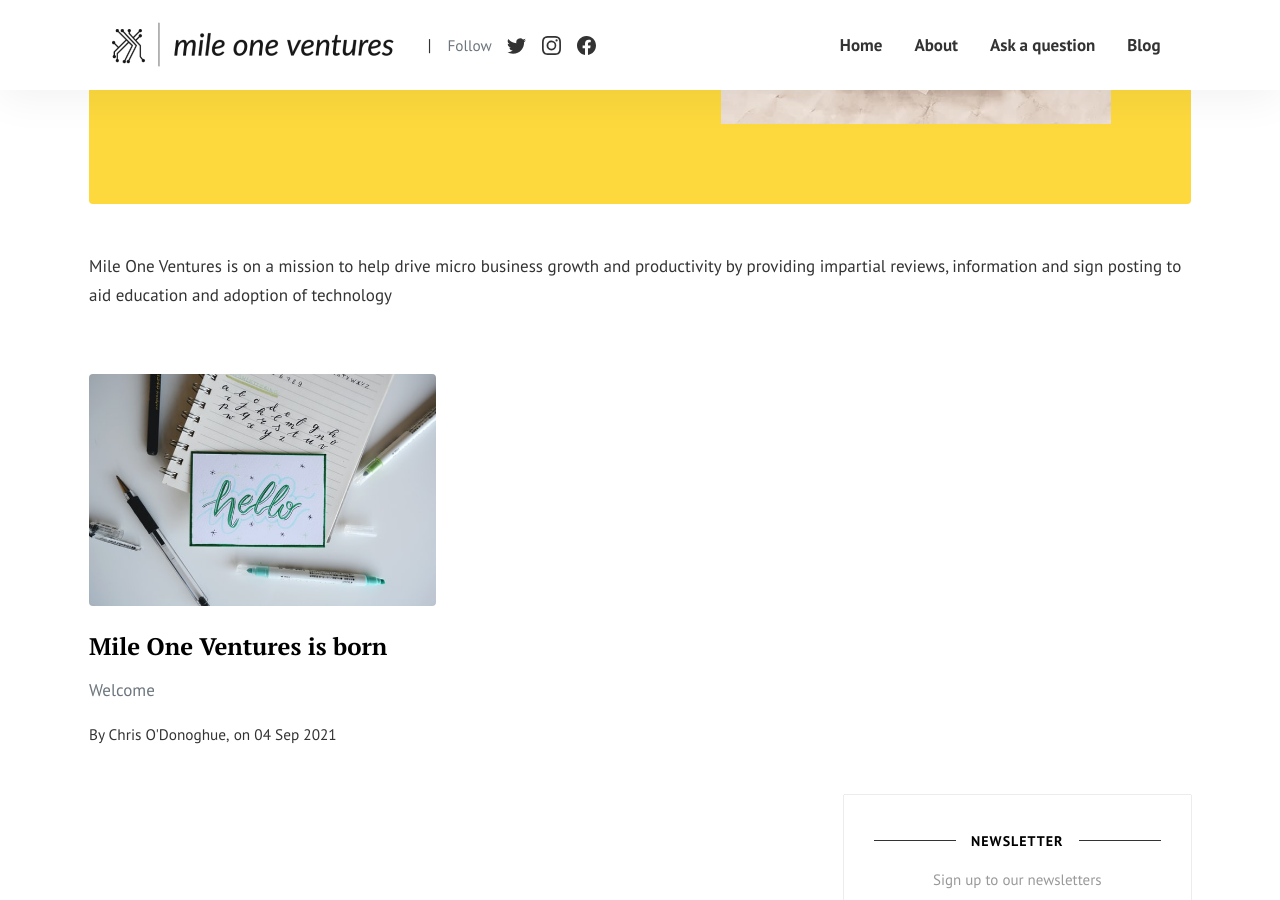
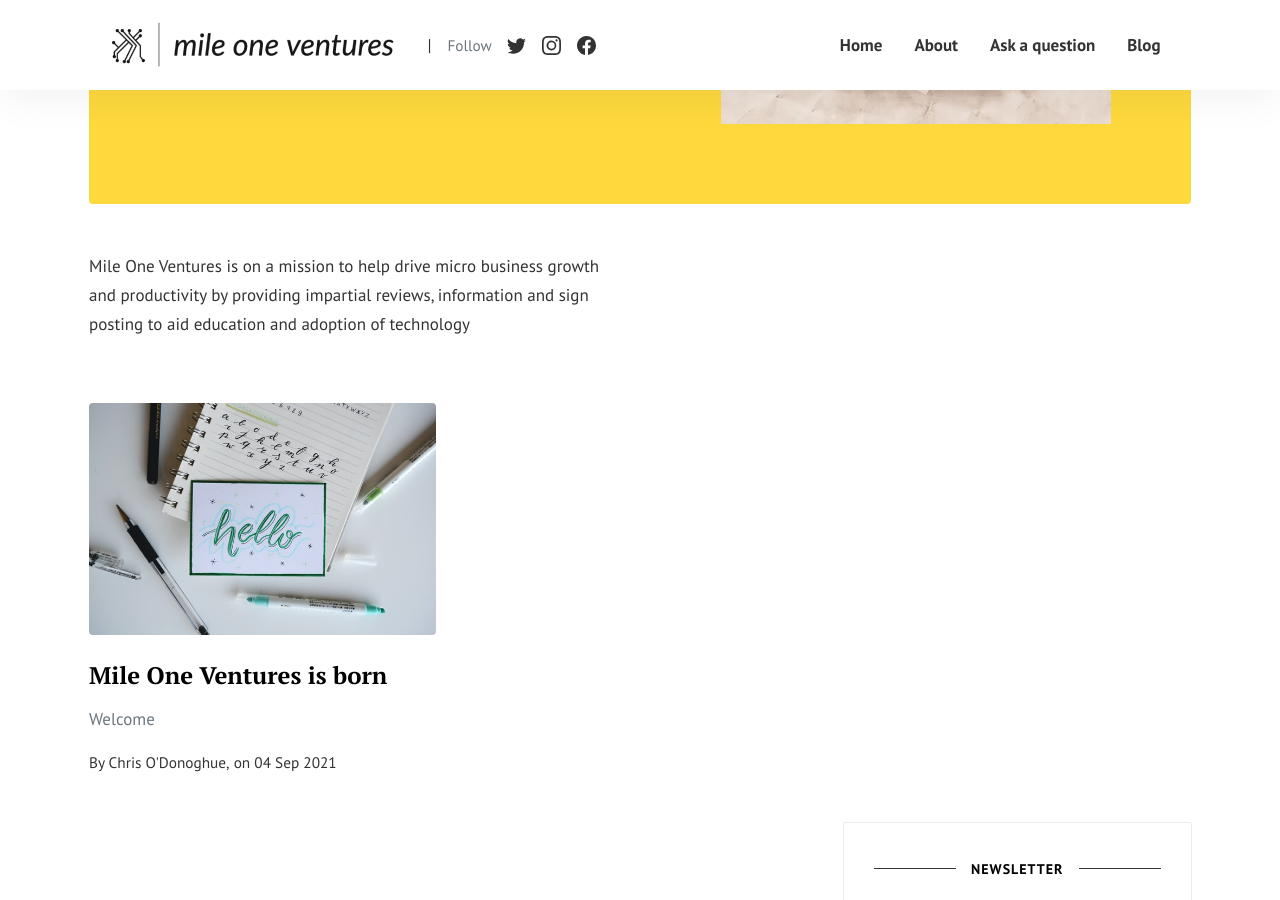
Before and after one commit to mile-one-ventures/mile-one-ventures.github.io, a Jekyll site: the page built from index.html, in a window 1280 px wide and 900 px high, scrolled down 330 px. Built offline with Jekyll 4.4.1, drawn with Linux system fonts in a browser that asks for light colours; the list of posts is cut into pages by our own code; comment, search, counter and statistics services are not loaded.

Commit message:
Update index.html

```diff
--- a/index.html
+++ b/index.html
@@ -24,7 +24,7 @@ background: '/img/bg-index.jpg'
 <!-- Intro paragraph
 ================================================== -->
 <section class="row">
-  <div class="col-md-12 mb-5">
+  <div class="col-md-6 mb-5">
 <p>Mile One Ventures is on a mission to help drive micro business growth and productivity by providing impartial reviews, information and sign posting to aid education and adoption of technology</p>
 </div>
     </section>
```
